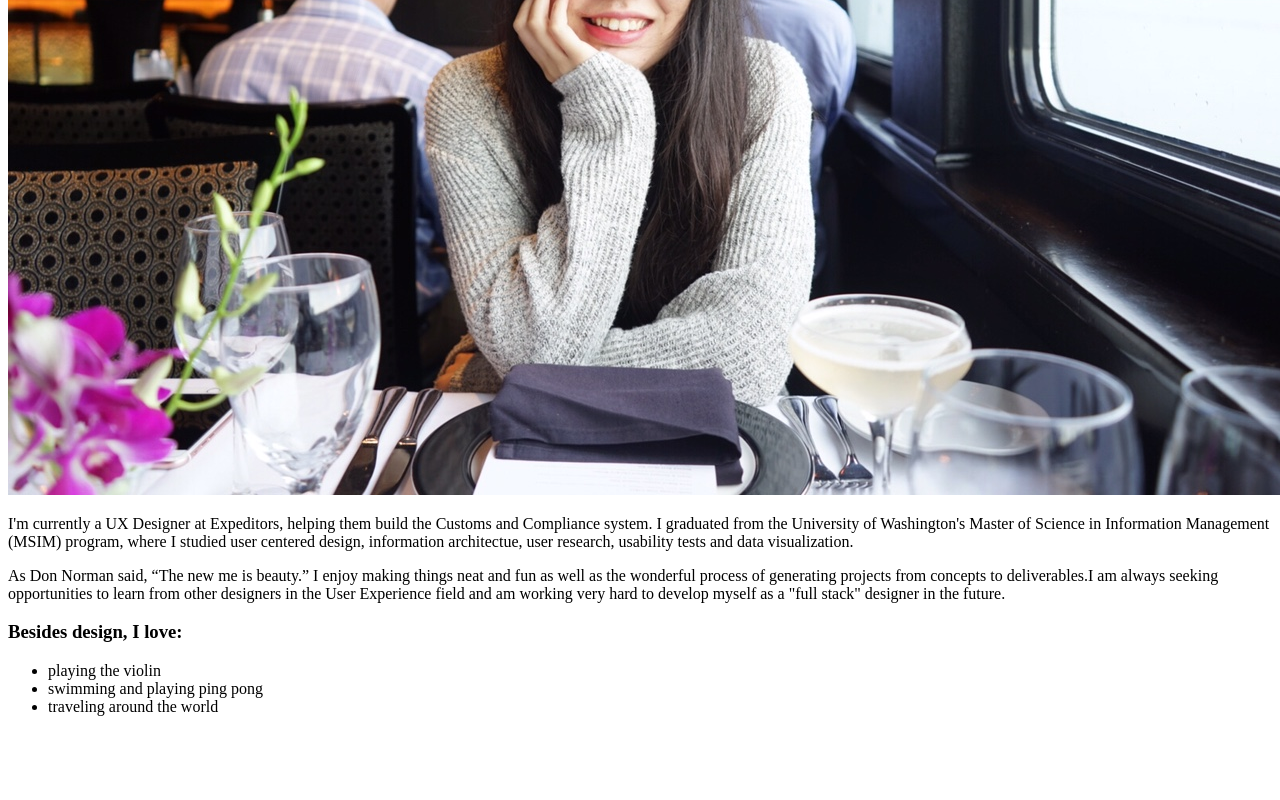
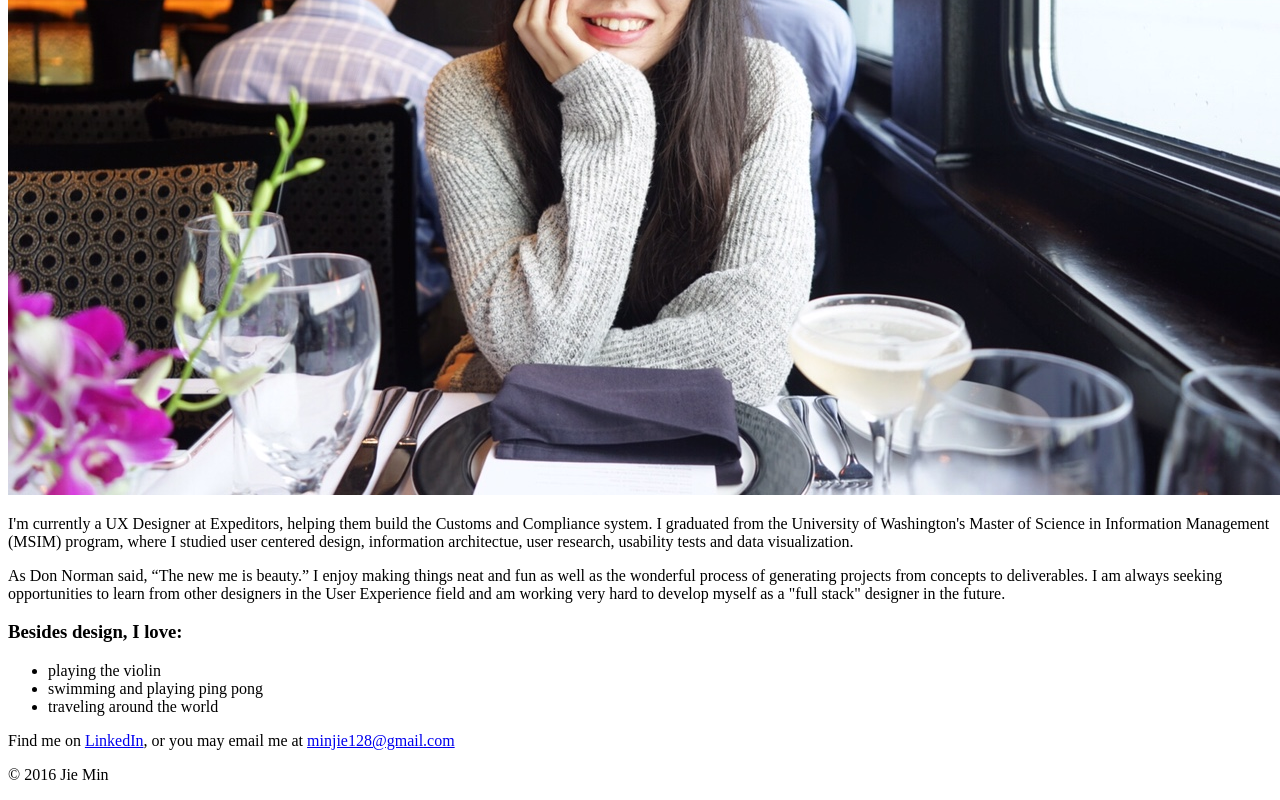
Before and after one commit to minjie128/portfolio, a plain HTML site: page index.html in a window 1280 px wide. Shown: the part 526-1326 px from the top of the page. Before the commit the page ends 1258 px from the top, so only its background shows below. Drawn offline with Linux system fonts and the light colour scheme.

Commit message:
Add footer section to index.html

```diff
--- a/index.html
+++ b/index.html
@@ -18,7 +18,7 @@
       <h2>Hi there! My name is Jie Min (pronounced "Jee-eh Meen").</h2>
       <img src="images/profile-picture.jpg" alt="Profile picture">
       <p>I'm currently a UX Designer at Expeditors, helping them build the Customs and Compliance system. I graduated from the University of Washington's Master of Science in Information Management (MSIM) program, where I studied user centered design, information architectue, user research, usability tests and data visualization.</p>
-      <p>As Don Norman said, “The new me is beauty.” I enjoy making things neat and fun as well as the wonderful process of generating projects from concepts to deliverables.I am always seeking opportunities to learn from other designers in the User Experience field and am working very hard to develop myself as a "full stack" designer in the future.</p>
+      <p>As Don Norman said, “The new me is beauty.” I enjoy making things neat and fun as well as the wonderful process of generating projects from concepts to deliverables. I am always seeking opportunities to learn from other designers in the User Experience field and am working very hard to develop myself as a "full stack" designer in the future.</p>
     </article>
     <aside>
       <h3>Besides design, I love:</h3>
@@ -28,5 +28,9 @@
         <li>traveling around the world</li>
       </ul>
     </aside>
+    <footer>
+      <p>Find me on <a href="https://www.linkedin.com/in/jie-min-b9b02681">LinkedIn</a>, or you may email me at <a href="mailto:minjie128@gmail.com?Subject=I%20Love%20UX%20Design%20Too">minjie128@gmail.com</a></p>
+      <p>&copy; 2016 Jie Min</p>
+    </footer>
   </body>
 </html>
```
